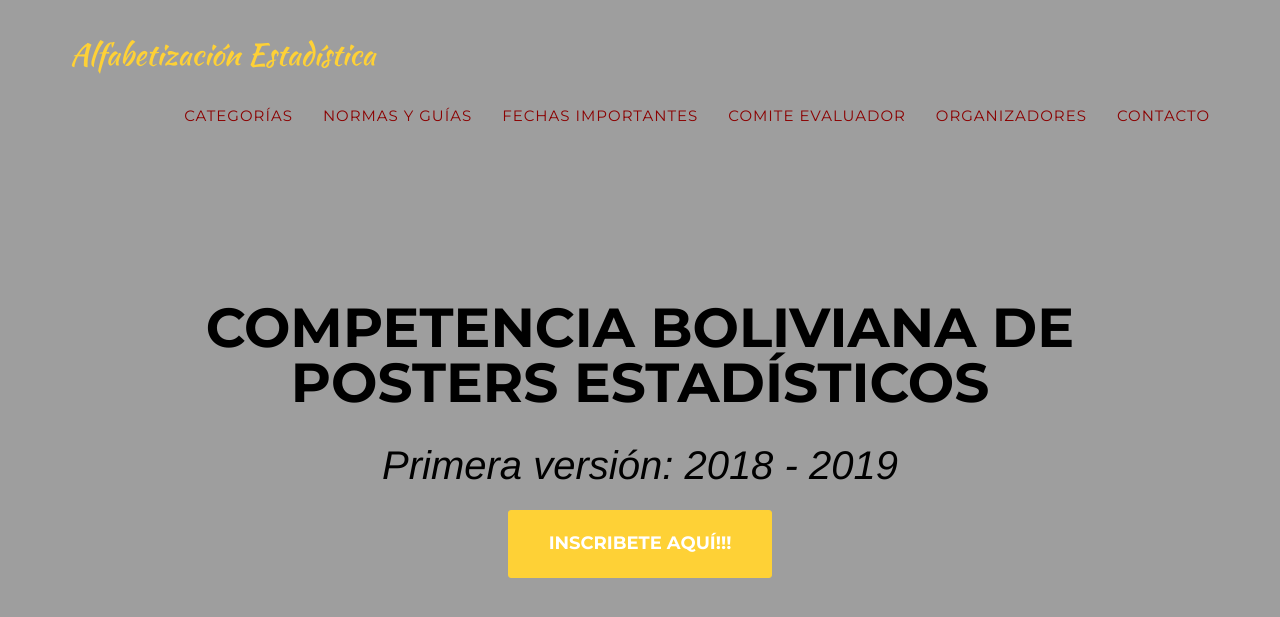
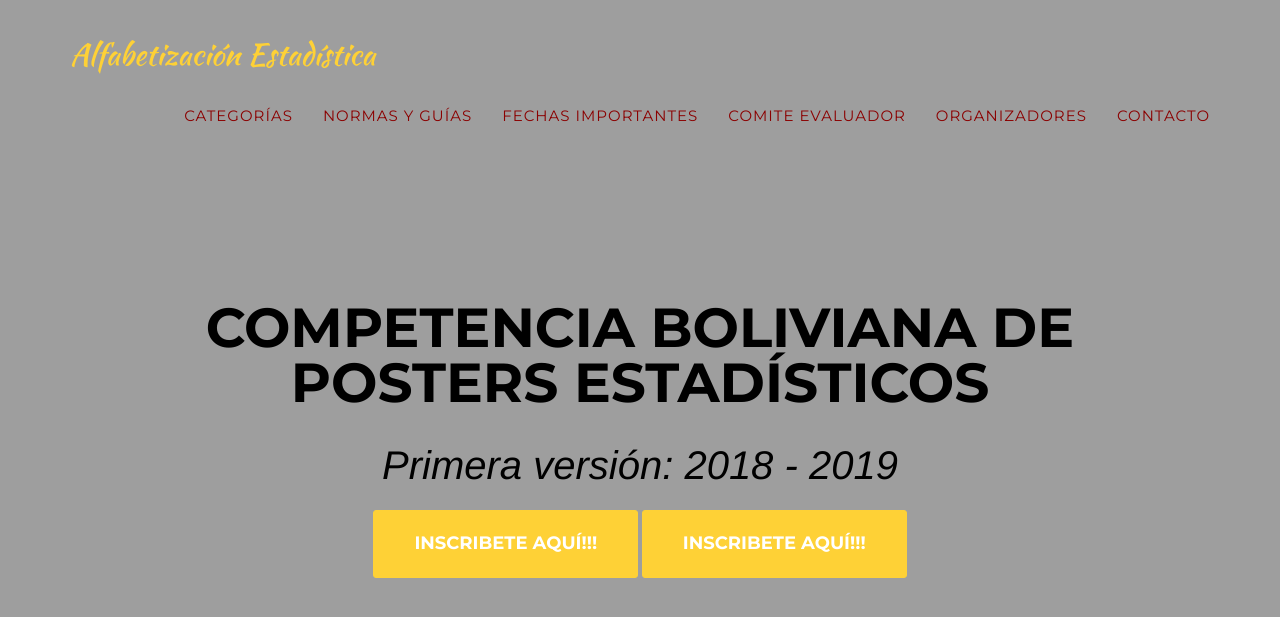
Before and after one commit to alfabetizacion-estadistica-bolivia/alfabetizacion-estadistica-bolivia.github.io, a Jekyll site: the page built from index.html, in a window 1280 px wide and 900 px high. Shown: the top 617 px of the window. Built offline with Jekyll 4.4.1, drawn with Linux system fonts in a browser that asks for light colours; some web fonts are replaced.

Commit message:
probandoLinkEnvio

```diff
--- a/_includes/header.html
+++ b/_includes/header.html
@@ -50,8 +50,9 @@
                 <div class="intro-heading"><span style="color: black;">Competencia Boliviana de Posters Estadísticos</span></div>
                 <div class="intro-lead-in"><span style="color: black;">Primera versión: 2018 - 2019</span></div>
                 <a href="https://docs.google.com/forms/d/e/1FAIpQLSeyYgkPbHrD74-9MGvJf5vdHVuhqI25ySdvfsUYITZwE-eWTw/viewform" class="page-scroll btn btn-xl">Inscribete Aquí!!!</a>
-            </div>
-        </div>
+                <a href="https://docs.google.com/forms/d/e/1FAIpQLSeyYgkPbHrD74-9MGvJf5vdHVuhqI25ySdvfsUYITZwE-eWTw/viewform" class="page-scroll btn btn-xl">Inscribete Aquí!!!</a>
+		</div>
+		</div>
     </header>
 <!--
         {% for page in site.pages %}
```
